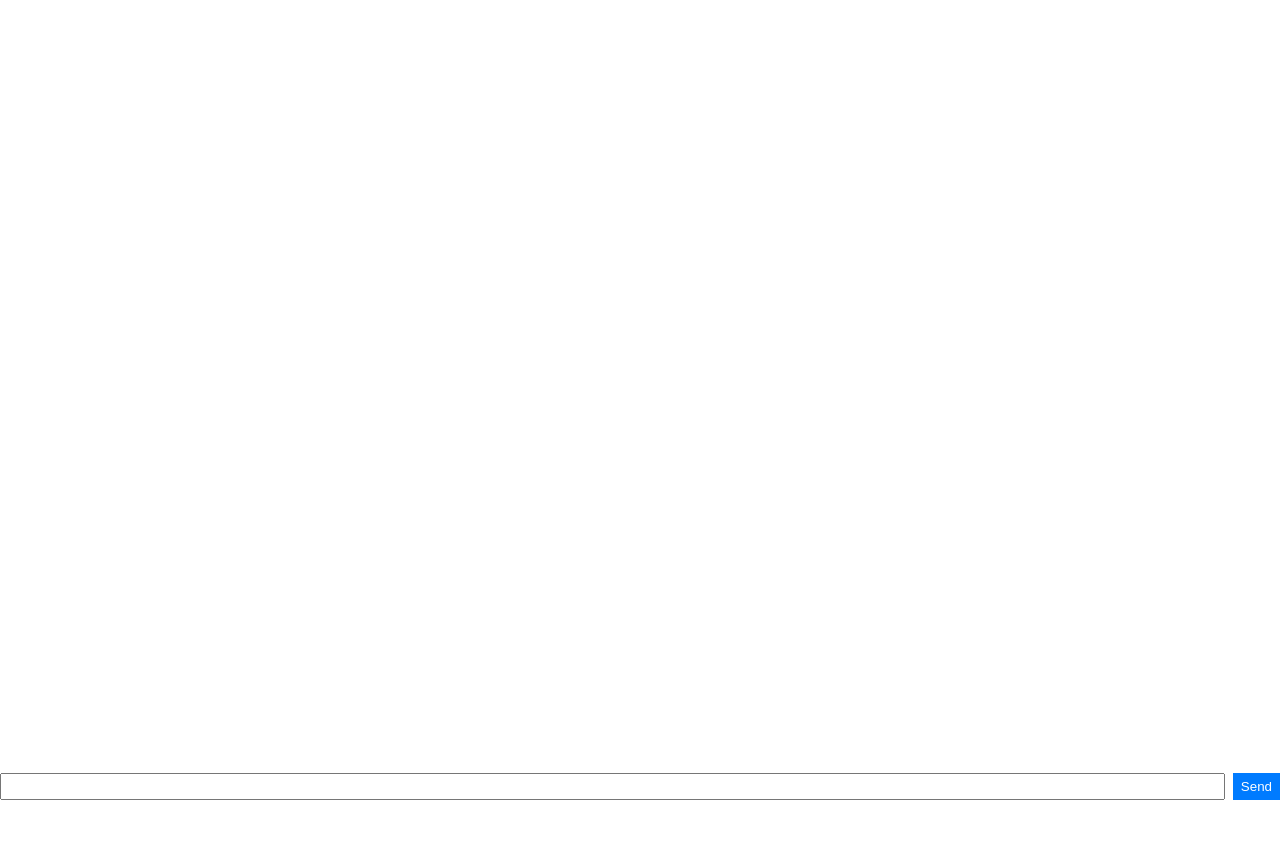
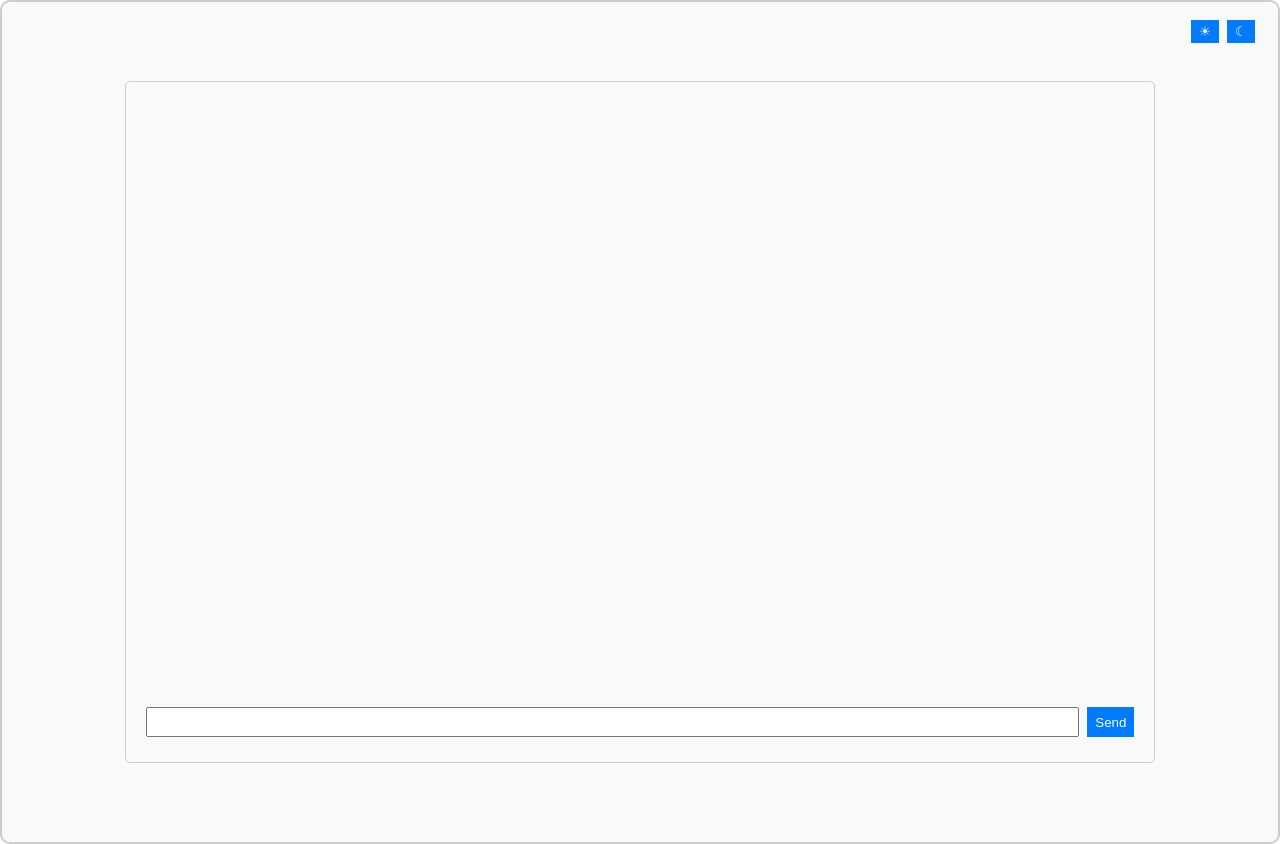
Before and after one commit to rctz/Local-ChatGPT, a React (Create React App) app in the folder chat_client/: page / in a window 1280 px wide. Before the commit the page ends 800 px from the top, so only its background shows below. Built offline with nearby package versions, Linux system fonts and the light colour scheme.

Commit message:
Update css, some frontend

```diff
--- a/chat_client/src/components/chat_app.jsx
+++ b/chat_client/src/components/chat_app.jsx
@@ -1,6 +1,7 @@
 import React, { useState } from "react";
 import ChatBox from "./chat_box";
 import MessageInput from "./message_input";
+import ThemeSwitcher from "./theme_switcher";
 
 const GPT_NAME = "LocalGPT";
 const USER_NAME = "User";
@@ -23,6 +24,7 @@ function getCookie(name) {
 function ChatApp() {
   const [messages, setMessages] = useState([]);
   const [newMessage, setNewMessage] = useState("");
+  const [theme, setTheme] = useState("light"); // Add theme state
 
   const showMessage = (message, sender) => {
     setMessages((prevMessages) => {
@@ -76,14 +78,34 @@ function ChatApp() {
     }
   };
 
+  const handleThemeChange = (selectedTheme) => {
+    setTheme(selectedTheme);
+  };
+
+  const handleKeyPress = (e) => {
+    if (e.key === "Enter" && !e.shiftKey) {
+      e.preventDefault(); // Prevent line break
+      handleSend(); // Trigger the send message function
+    }
+  };
+
   return (
+    <div
+      className={`main-app ${theme === "dark" ? "dark-theme" : "light-theme"}`}
+    >
+      <ThemeSwitcher onThemeChange={handleThemeChange} />
       <div className="chat-app">
-      <ChatBox messages={messages} />
+        <ChatBox
+          messages={messages}
+          theme={theme === "dark" ? "dark-theme" : "light-theme"}
+        />
         <MessageInput
           value={newMessage}
           onChange={(e) => setNewMessage(e.target.value)}
           onSend={handleSend}
+          onKeyPress={handleKeyPress}
         />
+      </div>
     </div>
   );
 }
--- a/chat_client/src/components/chat_box.jsx
+++ b/chat_client/src/components/chat_box.jsx
@@ -1,10 +1,35 @@
-function ChatBox({ messages }) {
+import { useRef, useState, useEffect } from "react";
+
+function ChatBox({ messages, theme }) {
+  const chatBoxRef = useRef(null);
+  const [autoScroll, setAutoScroll] = useState(true);
+
+  useEffect(() => {
+    if (autoScroll) {
+      // Scroll to the bottom of the chat box when new messages are added
+      chatBoxRef.current.scrollTop = chatBoxRef.current.scrollHeight;
+    }
+  }, [messages, autoScroll]);
+
+  const handleScroll = () => {
+    const { scrollHeight, scrollTop, clientHeight } = chatBoxRef.current;
+    console.log(scrollHeight, scrollTop, clientHeight);
+    // Check if the user has scrolled to the bottom
+    if (scrollHeight - scrollTop === clientHeight) {
+      setAutoScroll(true);
+    } else {
+      setAutoScroll(false);
+    }
+  };
+
   return (
-    <div className="chat-box">
+    <div className="chat-box" ref={chatBoxRef} onScroll={handleScroll}>
       {messages.map((message, index) => (
         <div
           key={index}
-          className={`message ${message.sender === "User" ? "user" : "bot"}`}
+          className={`message ${
+            message.sender === "User" ? "user" : "bot"
+          } ${theme}`}
         >
           <span className="message-sender">{message.sender}: </span>
           {message.text}
--- a/chat_client/src/components/message_input.jsx
+++ b/chat_client/src/components/message_input.jsx
@@ -1,7 +1,12 @@
-function MessageInput({ value, onChange, onSend }) {
+function MessageInput({ value, onChange, onSend, onKeyPress }) {
   return (
     <div className="message-input">
-      <input type="text" value={value} onChange={onChange} />
+      <input
+        type="text"
+        value={value}
+        onChange={onChange}
+        onKeyDown={onKeyPress}
+      />
       <button onClick={onSend}>Send</button>
     </div>
   );
--- /dev/null
+++ b/chat_client/src/components/theme_switcher.jsx
@@ -0,0 +1,14 @@
+import React from "react";
+
+function ThemeSwitcher({ onThemeChange }) {
+  return (
+    <div className="theme-switcher">
+      <div className="theme-buttons">
+        <button onClick={() => onThemeChange("light")}>&#9728;</button>
+        <button onClick={() => onThemeChange("dark")}>&#9790;</button>
+      </div>
+    </div>
+  );
+}
+
+export default ThemeSwitcher;
--- a/chat_client/src/css/chat.css
+++ b/chat_client/src/css/chat.css
@@ -1,7 +1,24 @@
+.main-app {
+  display: flex;
+  justify-content: center; /* Horizontally center */
+  align-items: center; /* Vertically center */
+  height: 100vh; /* Adjust as needed */
+  border: 2px solid #ccc; /* Add a border */
+  border-radius: 10px; /* Rounded corners */
+  padding: 20px; /* Add padding to the outer container */
+  background-color: #f9f9f9; /* Background color for the outer container */
+}
+
+/* Style for the inner container */
 .chat-app {
+  height: 80%;
+  width: 80%; /* Adjust the width as needed */
+  border: 1px solid #ccc; /* Add a border to the inner container */
+  border-radius: 5px; /* Rounded corners for the inner container */
+  padding: 20px; /* Add padding to the inner container */
   display: flex;
-  flex-direction: column;
-  height: 100vh;
+  flex-direction: column; /* Align items in a column */
+  justify-content: space-between; /* Place items at the start and end */
 }
 
 .chat-box {
@@ -15,17 +32,41 @@
   border: 1px solid #ccc;
 }
 
-.message.user {
-  background-color: #e6f7ff;
+.message-sender {
+  font-weight: bold;
 }
 
-.message.bot {
+.message.user.light-theme {
+  background-color: #e6f7ff;
+  overflow-y: auto;
+}
+
+.message.bot.light-theme {
   background-color: #f0f0f0;
+  overflow-y: auto;
+}
+
+.message.user.dark-theme {
+  background-color: #e6f7ff;
+  color: #c91616;
+  overflow-y: auto;
+}
+
+.message.bot.dark-theme {
+  background-color: #f0f0f0;
+  color: #c91616;
+  overflow-y: auto;
 }
 
 .message-input {
+  height: 30px;
+  font-size: 16px;
   display: flex;
   margin-top: 8px;
+  margin-bottom: 5px;
+  overflow-y: auto;
+  max-height: 100px;
+  min-height: 30px;
 }
 
 input {
@@ -41,3 +82,38 @@ button {
   border: none;
   cursor: pointer;
 }
+
+/* Light theme styles */
+.light-theme {
+  background-color: #f9f9f9;
+}
+
+/* Dark theme styles */
+.dark-theme {
+  background-color: #333;
+  color: #fff;
+}
+
+/* Styles for the ThemeSwitcher component (if needed) */
+.theme-switcher {
+  display: flex;
+  position: absolute;
+  top: 20px; /* Adjust the top distance as needed */
+  right: 25px; /* Adjust the right distance as needed */
+}
+
+/* .theme-switcher button {
+  margin-right: 10px;
+} */
+
+.theme-button {
+  width: 40px; /* Set the desired button size */
+  height: 40px; /* Set the desired button size */
+  border-radius: 50%; /* Make the button circular */
+  background-color: #fff; /* Button background color */
+  border: 2px solid #333; /* Button border color */
+  display: flex;
+  align-items: center;
+  justify-content: center;
+  font-size: 15px; /* Adjust the font size */
+}
```
Lines whose indentation alone changed are shown as unchanged.
